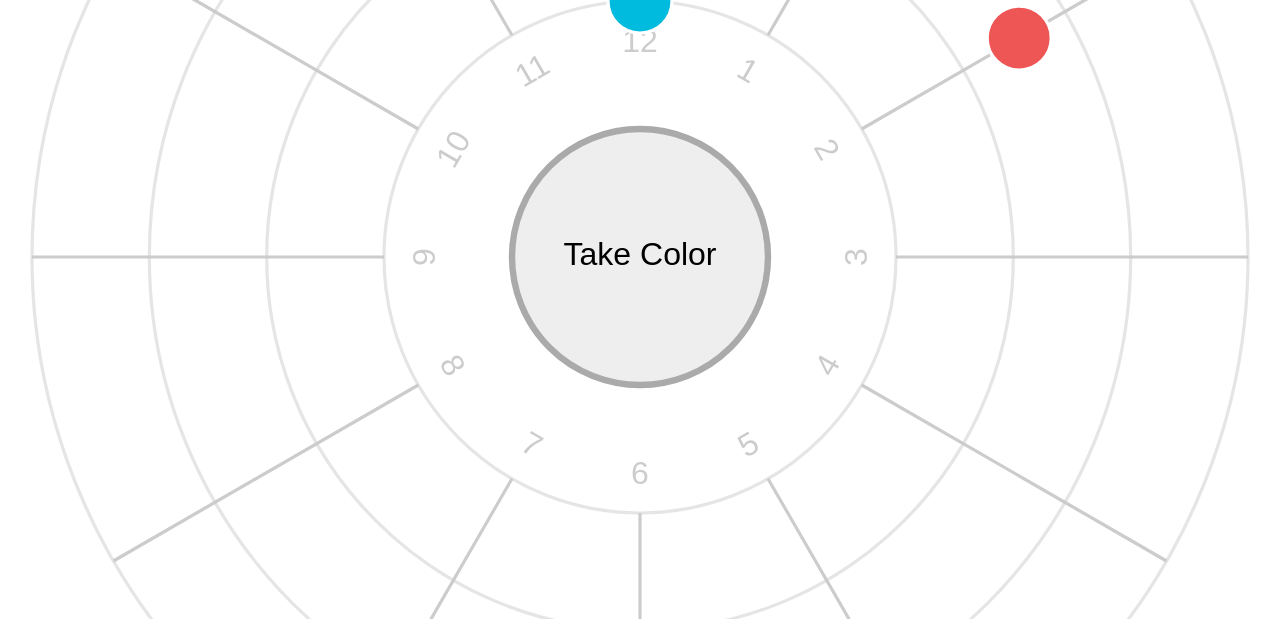
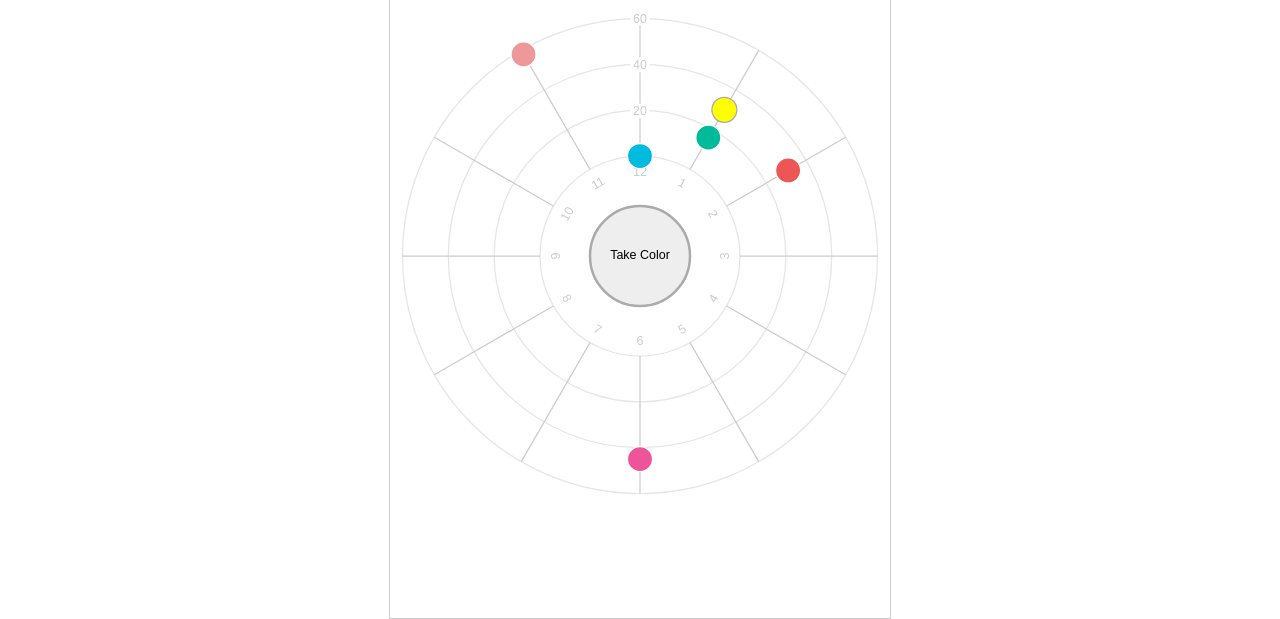
Before and after one commit to yuqianma/color-impression, a plain HTML site: page public/index.html in a window 1280 px wide. Shown: the part 183-802 px from the top of the page. Drawn offline with nearby package versions, Linux system fonts and the light colour scheme.

Commit message:
update css for PC

```diff
--- a/public/style.css
+++ b/public/style.css
@@ -1,5 +1,10 @@
 body {
 	margin: 0;
+	width: 100vw;
+	height: 100vh;
+	display: flex;
+	flex-direction: row;
+	justify-content: center;
 }
 
 h1 {
@@ -9,13 +14,15 @@ h1 {
 .view {
 	width: 100vw;
 	height: 100vh;
+	max-width: 500px;
 	display: flex;
 	flex-flow: column;
 	justify-content: center;
 	align-items: center;
-	position: fixed;
-	top: 0;
-	left: 0;
+	border: 1px solid #ccc;
+	/* position: fixed; */
+	/* top: 0; */
+	/* left: 0; */
 }
 .view {
 	display: none;
@@ -30,15 +37,16 @@ h1 {
 }
 
 #color-clock .container {
-	width: 100vw;
-	height: 100vw;
+	width: 100%;
+	height: auto;
 }
 
 #camera-video {
 	background-color: rgba(0, 0, 0, 0.1);
-	width: 80vw;
-	height: 80vw; /* 1:1 */
-	/* object-fit: contain; */
+	width: 80%;
+	height: auto;
+	margin: 10%;
+	object-fit: contain;
 	border-radius: 40%;
 }
 
```
